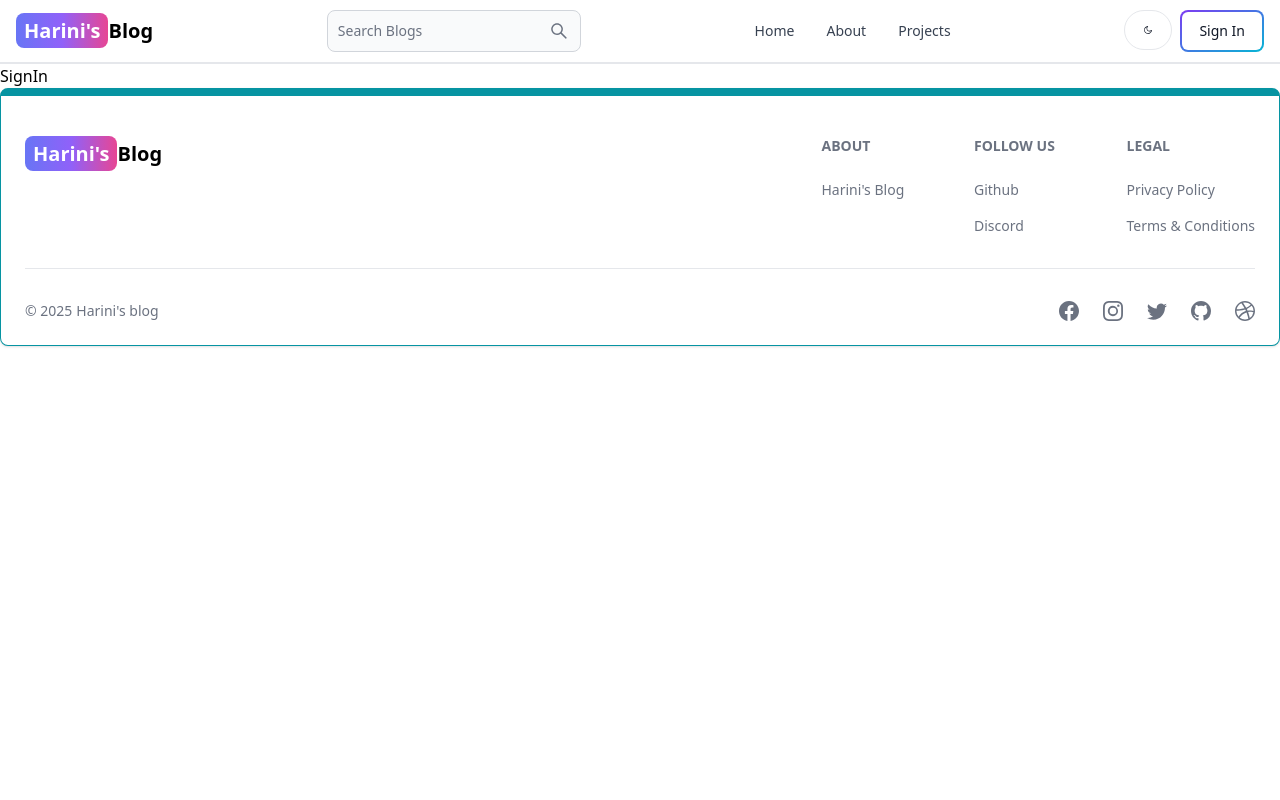
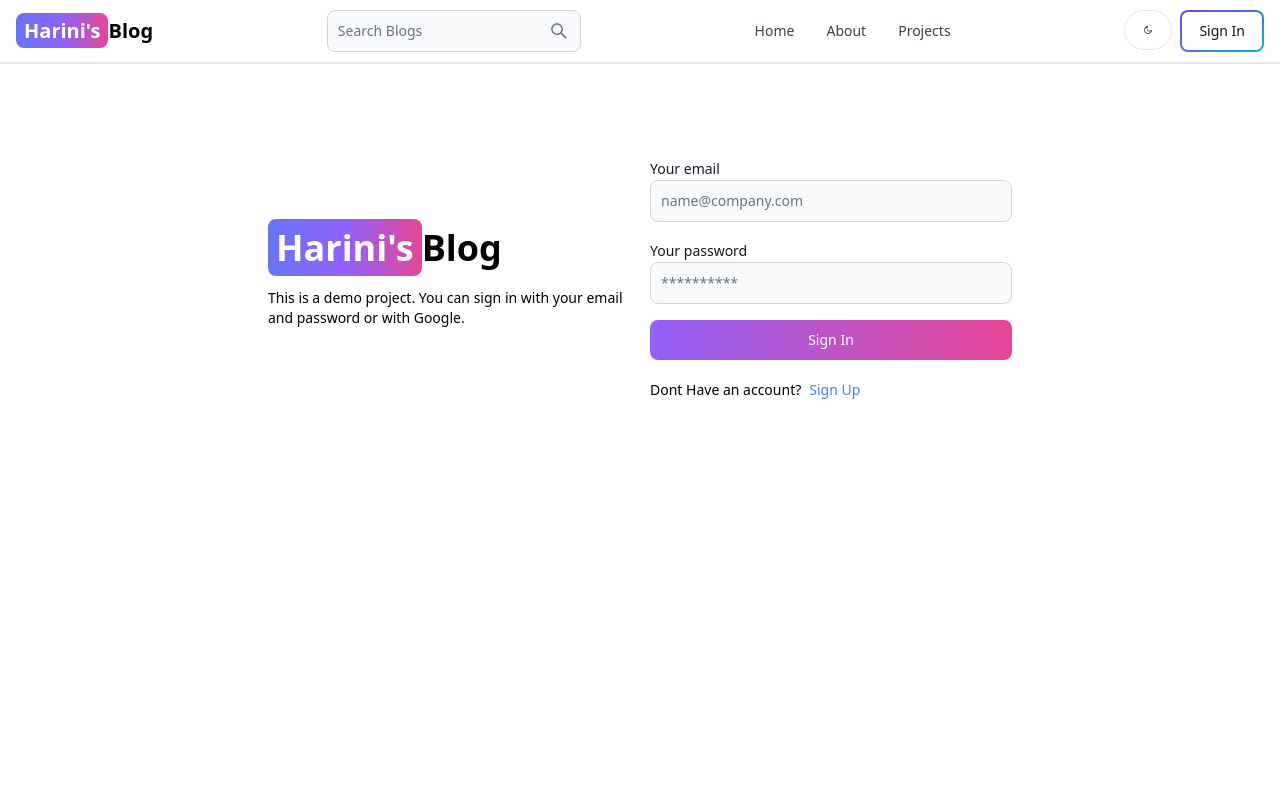
Before and after one commit to harini08-t/Blog_App, a React (Vite) app in the folder client/: page /sign-in in a window 1280 px wide. Shown: the top 800 px of the page. Built offline with nearby package versions, Linux system fonts and the light colour scheme.

Commit message:
complete signin functionality

```diff
--- a/client/src/pages/SignIn.jsx
+++ b/client/src/pages/SignIn.jsx
@@ -1,7 +1,107 @@
 import React from 'react'
+import { Alert, Button, Label, Spinner, TextInput } from 'flowbite-react';
+ import { useState } from 'react';
+ import { Link, useNavigate } from 'react-router-dom';
+export default function SignIn() {
+  const [formData, setFormData] = useState({});
+   const [errorMessage, setErrorMessage] = useState(null);
+   const [loading, setLoading] = useState(false);
+   const navigate = useNavigate();
+   const handleChange = (e) => {
+     setFormData({ ...formData, [e.target.id]: e.target.value.trim() });
+   };
+   const handleSubmit = async (e) => {
+     e.preventDefault();
+     if (!formData.email || !formData.password) {
+       return setErrorMessage('Please fill out all fields.');
+     }
+     try {
+       setLoading(true);
+       setErrorMessage(null);
+       const res = await fetch('/api/auth/signin', {
+         method: 'POST',
+         headers: { 'Content-Type': 'application/json' },
+         body: JSON.stringify(formData),
+       });
+       const data = await res.json();
+       if (data.success === false) {
+         return setErrorMessage(data.message);
+       }
+       setLoading(false);
+       if (res.ok) {
+         navigate('/');
+       }
+     } catch (error) {
+       setErrorMessage(error.message);
+       setLoading(false);
+     }
+   };
+  return (
+    <div className='min-h-screen mt-20'>
+       <div className='flex p-3 max-w-3xl mx-auto flex-col md:flex-row md:items-center gap-5'>
+         {/* left */}
+         <div className='flex-1'>
+           <Link to='/' className='font-bold dark:text-white text-4xl'>
+             <span className='px-2 py-1 bg-gradient-to-r from-indigo-500 via-purple-500 to-pink-500 rounded-lg text-white'>
+               Harini's
+             </span>
+             Blog
+           </Link>
+           <p className='text-sm mt-5'>
+             This is a demo project. You can sign in with your email and password
+             or with Google.
+           </p>
+         </div>
+         {/* right */}
 
-export default function SignIn() {
-  return (
-    <div>SignIn</div>
-  )
-}
+         <div className='flex-1'>
+           <form className='flex flex-col gap-4' onSubmit={handleSubmit}>
+             <div>
+               <Label value='Your email' />
+               <TextInput
+                 type='email'
+                 placeholder='name@company.com'
+                 id='email'
+                 onChange={handleChange}
+               />
+             </div>
+             <div>
+               <Label value='Your password' />
+               <TextInput
+                 type='password'
+                 placeholder='**********'
+                 id='password'
+                 onChange={handleChange}
+               />
+             </div>
+             <Button
+               gradientDuoTone='purpleToPink'
+               type='submit'
+               disabled={loading}
+             >
+               {loading ? (
+                 <>
+                   <Spinner size='sm' />
+                   <span className='pl-3'>Loading...</span>
+                 </>
+               ) : (
+                 'Sign In'
+               )}
+             </Button>
+           </form>
+           <div className='flex gap-2 text-sm mt-5'>
+             <span>Dont Have an account?</span>
+             <Link to='/sign-up' className='text-blue-500'>
+               Sign Up
+             </Link>
+           </div>
+           {errorMessage && (
+             <Alert className='mt-5' color='failure'>
+               {errorMessage}
+             </Alert>
+           )}
+         </div>
+       </div>
+     </div>
+   );
+ }
```
